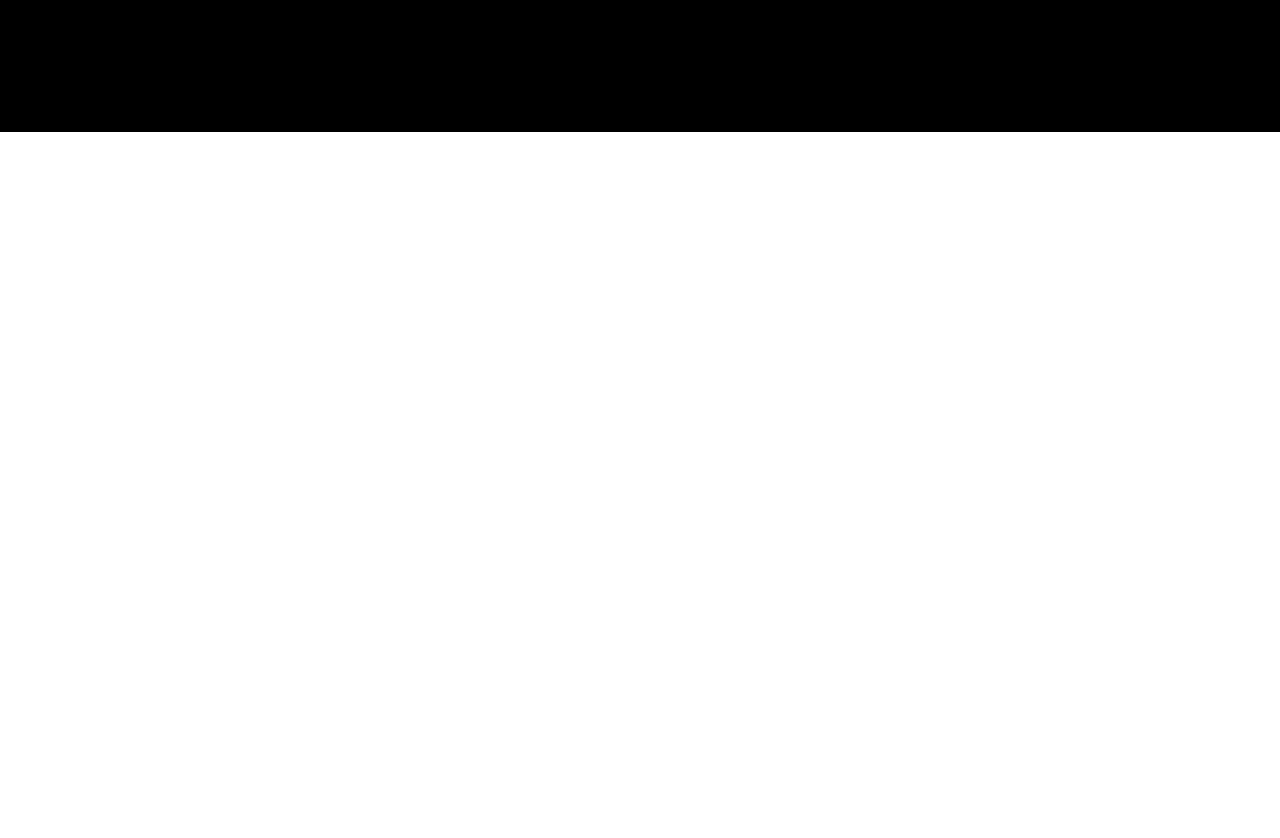
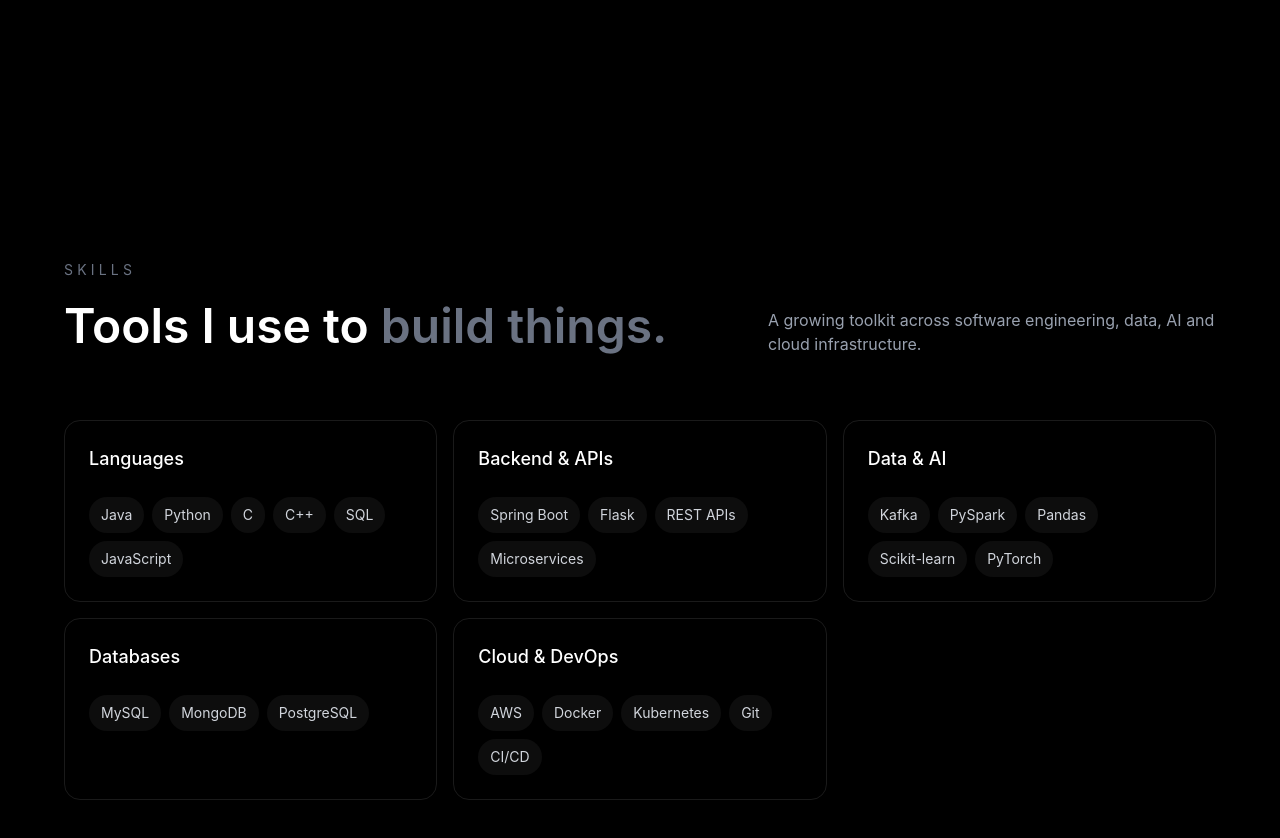
Before and after one commit to POOJHA07/portfolio, a React app: page / in a window 1280 px wide. Shown: the part 1242-2080 px from the top of the page. Before the commit the page ends 1374 px from the top, so only its background shows below. Built offline with nearby package versions, Linux system fonts and the light colour scheme; the HTML template or start-up script is replaced by a standard one.

Commit message:
feat: add skills section

```diff
--- a/src/App.jsx
+++ b/src/App.jsx
@@ -1,6 +1,7 @@
 import Navbar from './components/Navbar'
 import Hero from './components/Hero'
 import About from './components/About'
+import Skills from './components/Skills'
 
 function App() {
   return (
@@ -10,6 +11,7 @@
       <main className="bg-black text-white">
         <Hero />
         <About />
+        <Skills />
       </main>
     </>
   )
--- a/src/components/Skills.jsx
+++ b/src/components/Skills.jsx
@@ -0,0 +1,74 @@
+const skillGroups = [
+  {
+    title: 'Languages',
+    skills: ['Java', 'Python', 'C', 'C++', 'SQL', 'JavaScript'],
+  },
+  {
+    title: 'Backend & APIs',
+    skills: ['Spring Boot', 'Flask', 'REST APIs', 'Microservices'],
+  },
+  {
+    title: 'Data & AI',
+    skills: ['Kafka', 'PySpark', 'Pandas', 'Scikit-learn', 'PyTorch'],
+  },
+  {
+    title: 'Databases',
+    skills: ['MySQL', 'MongoDB', 'PostgreSQL'],
+  },
+  {
+    title: 'Cloud & DevOps',
+    skills: ['AWS', 'Docker', 'Kubernetes', 'Git', 'CI/CD'],
+  },
+]
+
+function Skills() {
+  return (
+    <section id="skills" className="bg-black px-6 py-32 text-white">
+      <div className="mx-auto max-w-6xl">
+
+        <p className="mb-4 text-sm uppercase tracking-[0.3em] text-gray-500">
+          Skills
+        </p>
+
+        <div className="mb-16 flex flex-col justify-between gap-6 md:flex-row md:items-end">
+          <h2 className="max-w-2xl text-4xl font-semibold leading-tight sm:text-5xl">
+            Tools I use to
+            <span className="text-gray-500"> build things.</span>
+          </h2>
+
+          <p className="max-w-md text-gray-400">
+            A growing toolkit across software engineering, data, AI and
+            cloud infrastructure.
+          </p>
+        </div>
+
+        <div className="grid gap-4 md:grid-cols-2 lg:grid-cols-3">
+          {skillGroups.map((group) => (
+            <div
+              key={group.title}
+              className="rounded-2xl border border-white/10 p-6 transition hover:border-white/25"
+            >
+              <h3 className="mb-6 text-lg font-medium">
+                {group.title}
+              </h3>
+
+              <div className="flex flex-wrap gap-2">
+                {group.skills.map((skill) => (
+                  <span
+                    key={skill}
+                    className="rounded-full bg-white/5 px-3 py-2 text-sm text-gray-300"
+                  >
+                    {skill}
+                  </span>
+                ))}
+              </div>
+            </div>
+          ))}
+        </div>
+
+      </div>
+    </section>
+  )
+}
+
+export default Skills
```
